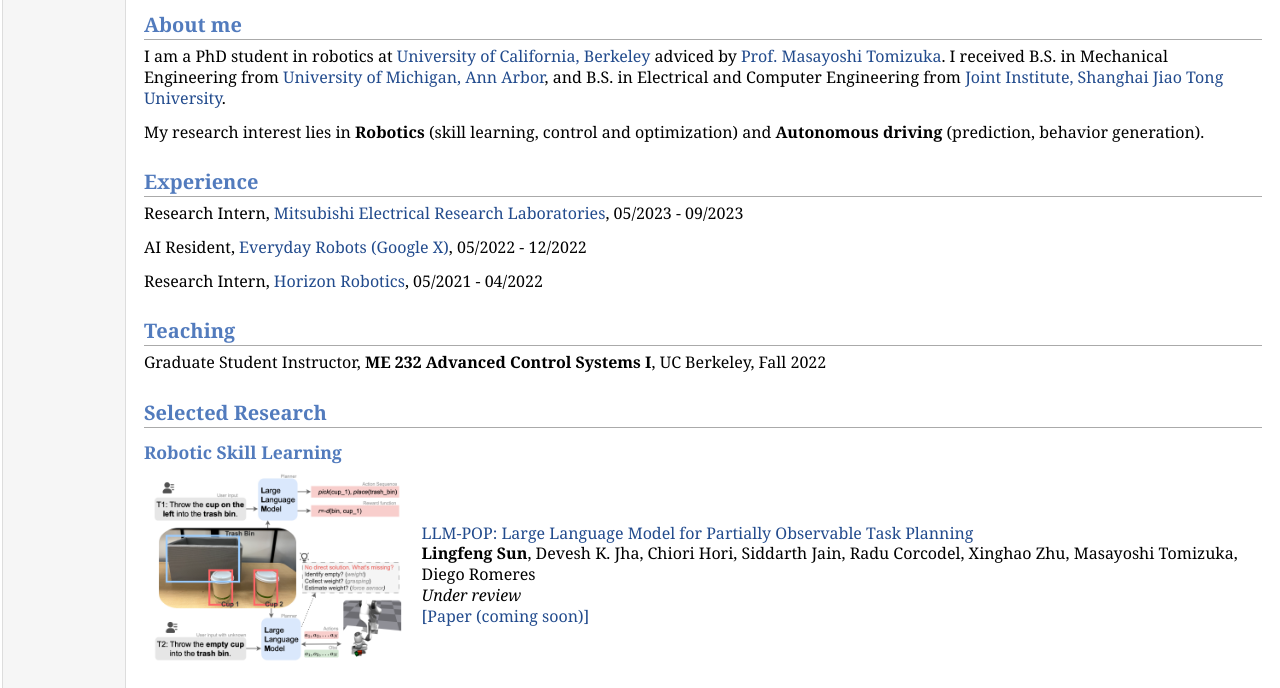
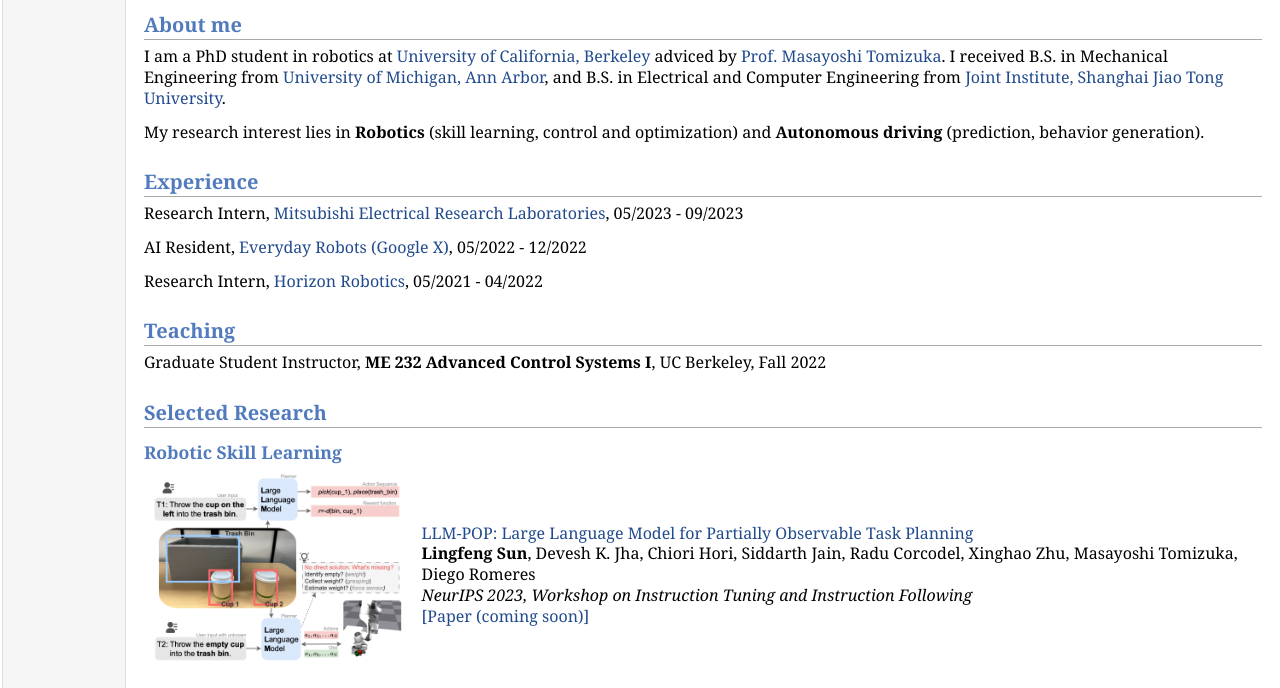
Before and after one commit to TToTMooN/TToTMooN.github.io, a plain HTML site: page index.html in a window 1280 px wide. Shown: the part 298-986 px from the top of the page. Drawn offline with Linux system fonts and the light colour scheme.

Commit message:
update workshop accept

```diff
--- a/index.html
+++ b/index.html
@@ -45,7 +45,7 @@
 <img src="imgs/llm.png" alt="alt text" width="250px" />&nbsp;</td>
 <td align="left"><p><a href="index.html">LLM-POP: Large Language Model for Partially Observable Task Planning</a><br />
 <b>Lingfeng Sun</b>, Devesh K. Jha, Chiori Hori, Siddarth Jain, Radu Corcodel, Xinghao Zhu, Masayoshi Tomizuka, Diego Romeres <br />
-<i>Under review</i> <br />
+<i>NeurIPS 2023, Workshop on Instruction Tuning and Instruction Following </i> <br />
 <a href="index.html">[Paper (coming soon)]</a></p>
 </td></tr></table>
 <table class="imgtable"><tr><td>
```
Also changed, not shown: imgs/lingfeng_small.jpg (added), 2 other files.
